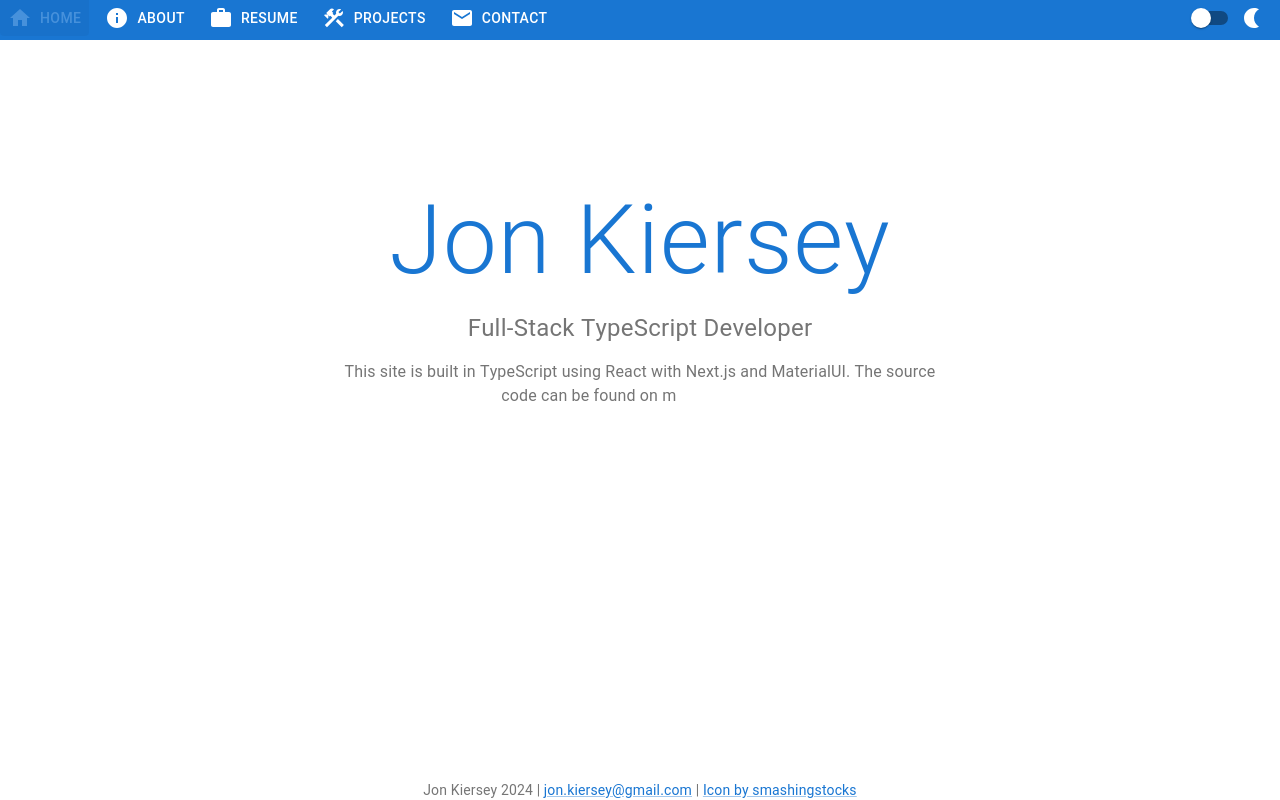
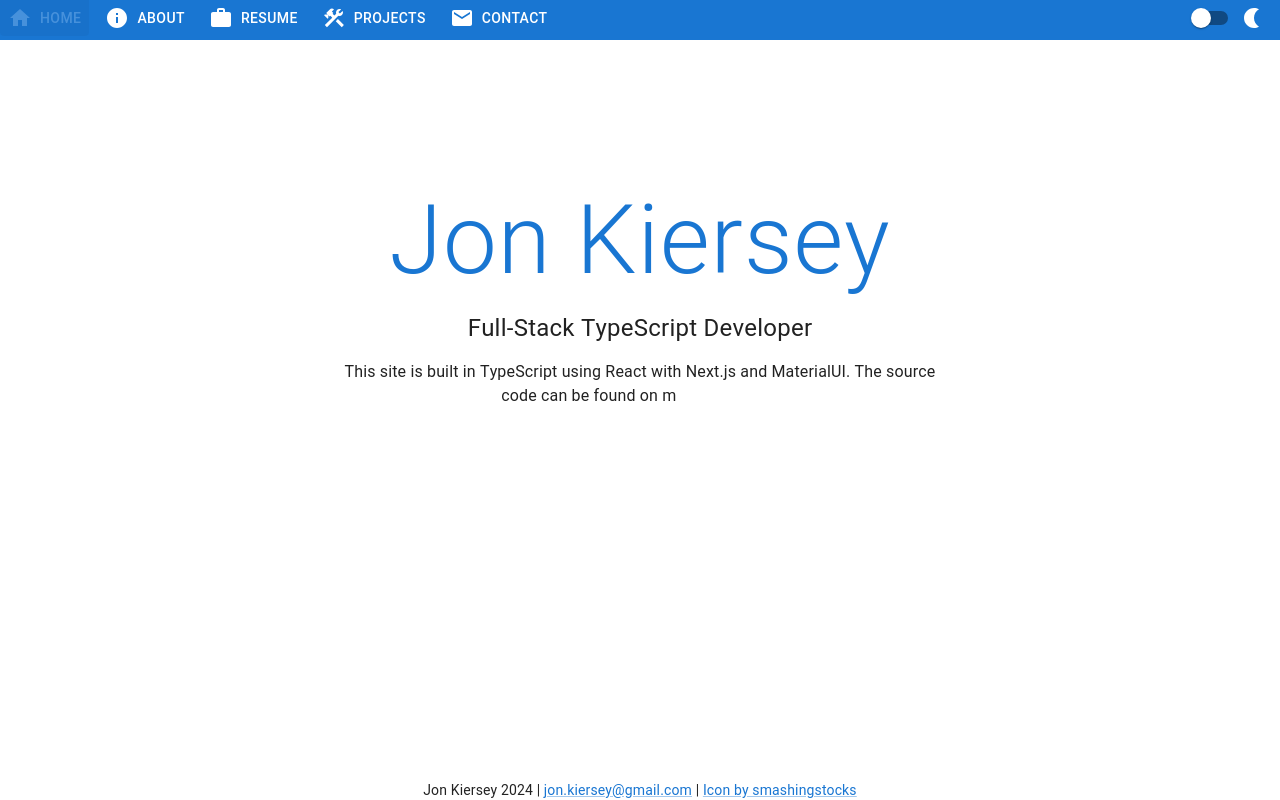
Before and after one commit to jonkiersey/aloha, a Next.js app: page /home in a window 1280 px wide. Built offline with nearby package versions, Linux system fonts and the light colour scheme; no server answers.

Commit message:
remove usage of secondary color as text color

```diff
--- a/src/app/components/footer.tsx
+++ b/src/app/components/footer.tsx
@@ -6,10 +6,9 @@ const FooterContainer = styled(Box)({
   justifyContent: "center",
 });
 
-const CenteredTypography = styled(Typography)(({ theme }) => ({
-  color: theme.palette.secondary.main,
+const CenteredTypography = styled(Typography)({
   textAlign: "center",
-}));
+});
 
 const Footer = () => {
   return (
--- a/src/app/home/approval-counter.tsx
+++ b/src/app/home/approval-counter.tsx
@@ -24,7 +24,6 @@ const ApprovalBox = styled(Box)(({ theme }) => ({
   border: "1px solid",
   borderColor: theme.palette.primary.main,
   borderRadius: 8,
-  color: theme.palette.secondary.main,
   padding: 16,
   marginTop: 64,
   [theme.breakpoints.down("sm")]: {
--- a/src/app/home/page.tsx
+++ b/src/app/home/page.tsx
@@ -25,10 +25,9 @@ const ContentContainer = styled(Box)(({ theme }) => ({
   },
 }));
 
-const CenteredTypography = styled(Typography)(({ theme }) => ({
-  color: theme.palette.secondary.main,
+const CenteredTypography = styled(Typography)({
   textAlign: "center",
-}));
+});
 
 const NameTypography = styled(CenteredTypography)(({ theme }) => ({
   color: theme.palette.primary.main,
```
Also changed, not shown: src/app/contact/page.tsx (+2 -6 lines).
